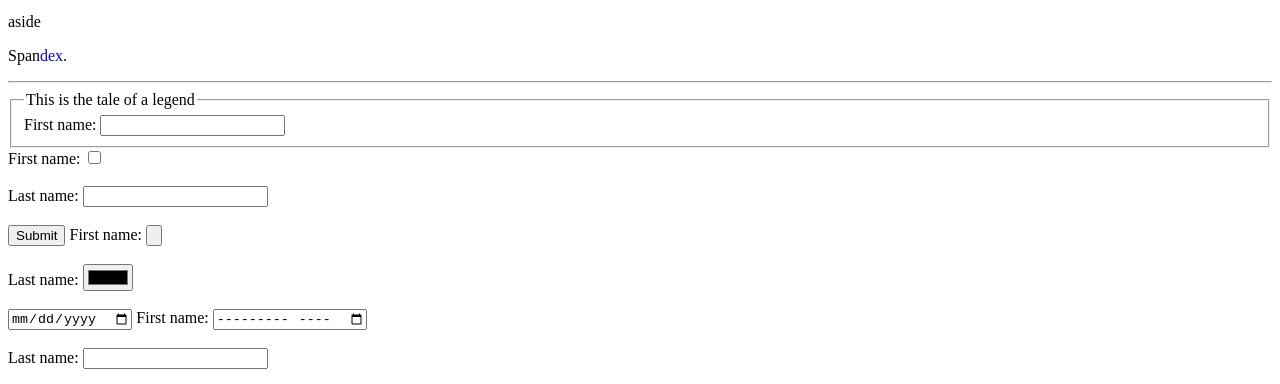
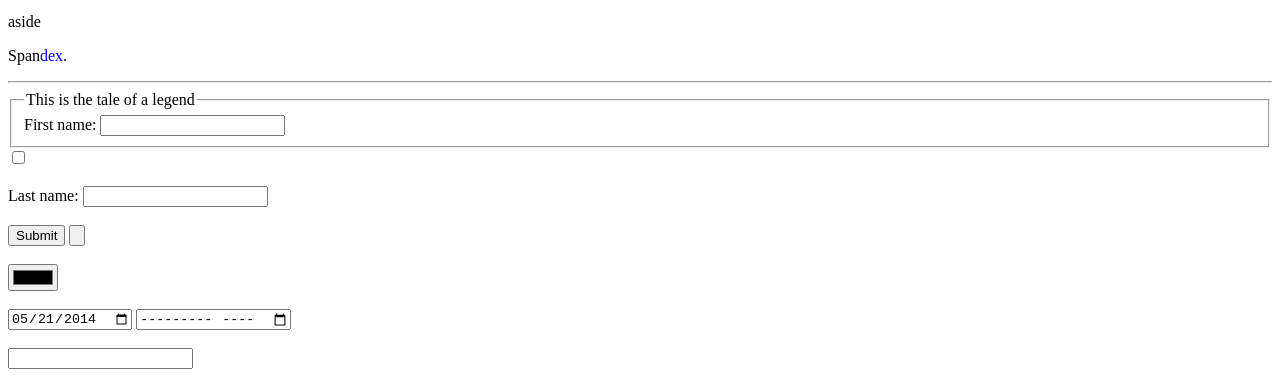
Before and after one commit to jonjhmoon/110lab2, a plain HTML site: page index.html in a window 1280 px wide. Shown: the part 412-796 px from the top of the page. Drawn offline with Linux system fonts and the light colour scheme.

Commit message:
Update index.html

```diff
--- a/index.html
+++ b/index.html
@@ -46,22 +46,17 @@
         </form>
 
         <form action="/action_page.php">
-          <label for="fname">First name:</label>
           <input type="checkbox" id="fname" name="fname"><br><br>
           <label for="lname">Last name:</label>
           <input type="text" id="lname" name="lname"><br><br>
           <input type="submit" value="Submit">
-          <label for="fname">First name:</label>
-          <input type="button" id="fname" name="fname"><br><br>
-          <label for="lname">Last name:</label>
-          <input type="color" id="lname" name="lname"><br><br>
-          <input type="date" value="date">
-          <label for="fname">First name:</label>
-          <input type="month" id="fname" name="fname"><br><br>
-          <label for="lname">Last name:</label>
-          <input type="number" id="lname" name="lname"><br><br>
+          <input type="button"><br><br>
+          <input type="color" id="color" name="color"><br><br>
+          <input type="date" id="start" name="trip-start" value="2014-05-21" min="2014-01-01" max="2014-1-21">
+          <input type="month" id="month" name="month"><br><br>
+          <input type="number" id="number" name="number"><br><br>
           <input type="password" value="password">
-          <input type="time" value="time">
+          <input type="time" id="appt" name="appt" min="10:00" max="14:00" required>
         </form>
 
         <textarea id="texting" name="text" rows="4" cols="50">
```
